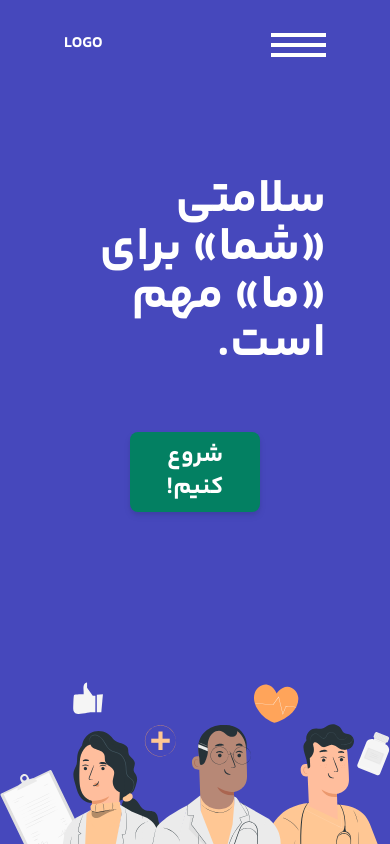
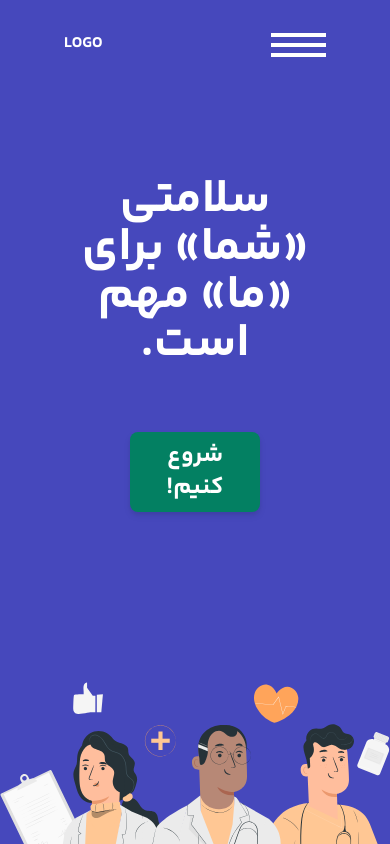
Before and after one commit to zahrabakhshandeh/HealthCare, a Next.js app: page / in a window 390 px wide. Shown: the top 844 px of the page. Built offline with nearby package versions, Linux system fonts and the light colour scheme.

Commit message:
now the text of hero is center in mobile size

```diff
--- a/src/components/landingPageComponents/Hero/index.tsx
+++ b/src/components/landingPageComponents/Hero/index.tsx
@@ -7,7 +7,7 @@ const Hero = () => {
             <div className="grid lg:grid-cols-12 grid-cols-2 gap-16 bg-[var(--primary-blue)] w-full">
 
                 <div className="xl:col-span-4 lg:col-span-3 col-span-2 flex justify-center items-center flex-col mt-28">
-                    <h2 className="text-white xl:text-5xl lg:text-4xl text-5xl xl:p-16 p-16 lg:p-10">
+                    <h2 className="text-white text-center md:text-start xl:text-5xl lg:text-4xl text-5xl xl:p-16 p-16 lg:p-10">
                         سلامتی «شما»
                         برای «ما»
                         مهم است.
```
